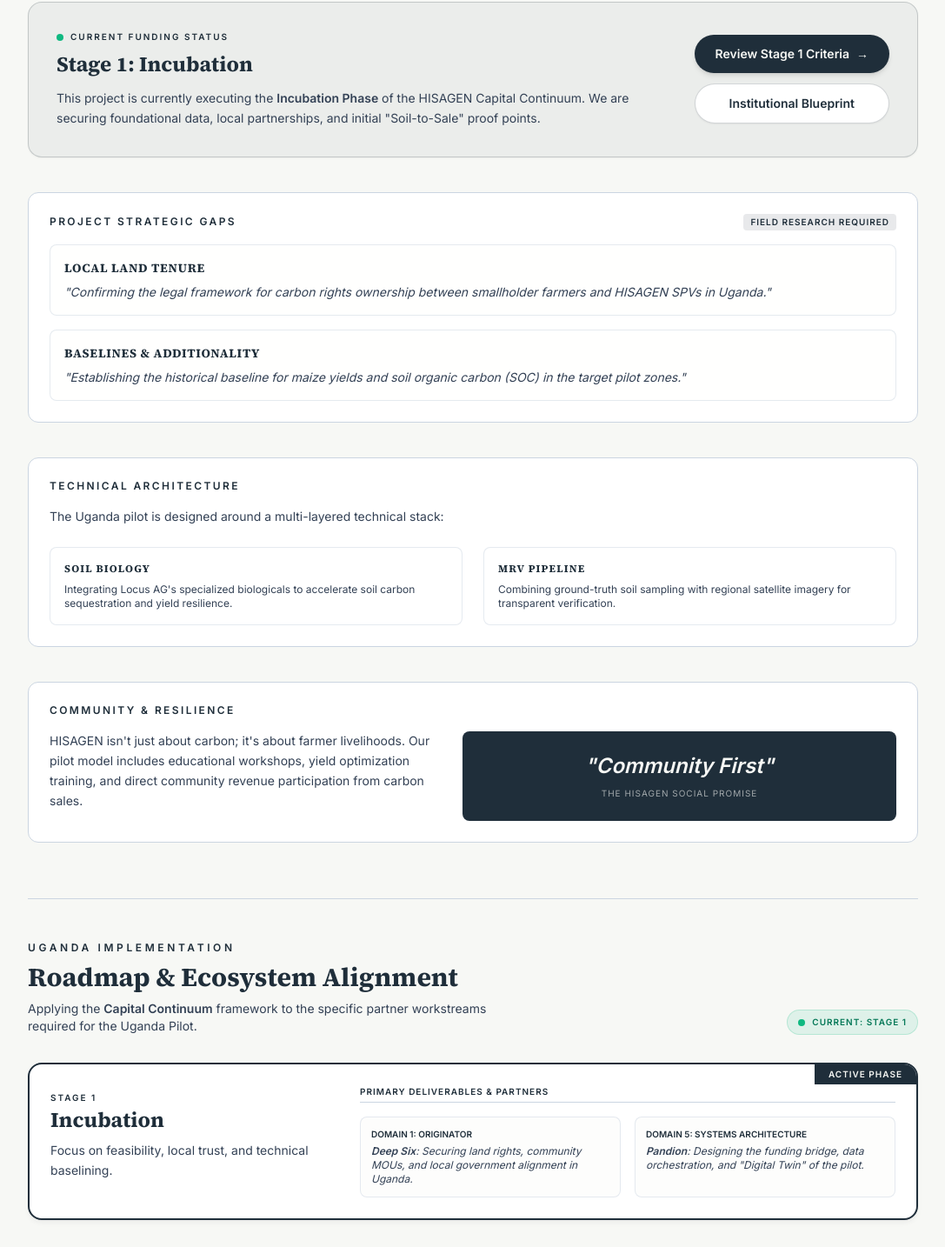
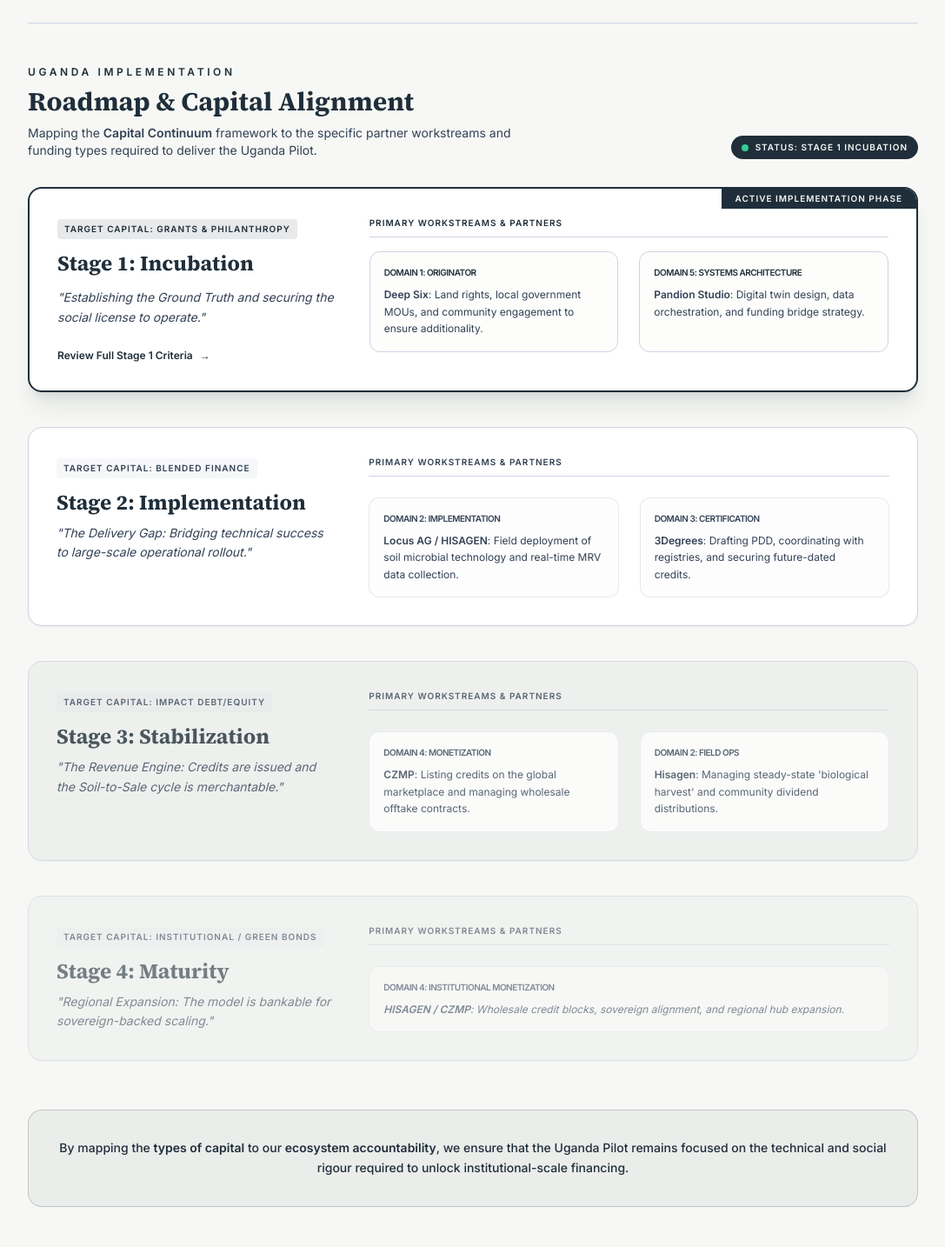
Before and after one commit to juakali100/hisagen, a Next.js app: page /project/hisagen-uganda in a window 1280 px wide. Shown: the part 567-2001 px from the top of the page at 87% size, without its empty margins (96-1183 px from the left). Built offline with nearby package versions, Linux system fonts and the light colour scheme.

Commit message:
Integrate funding status and capital types into Uganda Roadmap

```diff
--- a/src/app/project/hisagen-uganda/page.tsx
+++ b/src/app/project/hisagen-uganda/page.tsx
@@ -48,117 +48,49 @@ export default function PilotPage() {
         ))}
       </section>
 
-      <section className="mt-10 rounded-2xl border border-secondary/20 bg-secondary/5 p-8 flex flex-col md:flex-row items-center gap-8 shadow-sm">
-        <div className="flex-1">
-          <div className="flex items-center gap-2 mb-2">
-            <span className="h-2 w-2 rounded-full bg-emerald-500 animate-pulse"></span>
-            <p className="text-[10px] font-bold uppercase tracking-[0.2em] text-secondary">Current Funding Status</p>
-          </div>
-          <h2 className="text-2xl font-bold text-secondary">Stage 1: Incubation</h2>
-          <p className="mt-3 text-sm text-slate leading-relaxed">
-            This project is currently executing the <strong>Incubation Phase</strong> of the HISAGEN Capital Continuum. We are securing foundational data, local partnerships, and initial "Soil-to-Sale" proof points.
-          </p>
-        </div>
-        <div className="flex flex-col gap-3 w-full md:w-auto">
-          <a
-            href="/stage-1"
-            className="inline-flex items-center justify-center rounded-full bg-secondary px-6 py-3 text-sm font-bold text-parchment hover:bg-secondary/90 transition-all shadow-md group"
-          >
-            Review Stage 1 Criteria
-            <span className="ml-2 group-hover:translate-x-1 transition-transform">→</span>
-          </a>
-          <a
-            href="/funding-roadmap/capital-continuum"
-            className="inline-flex items-center justify-center rounded-full border border-secondary/20 bg-white px-6 py-3 text-sm font-bold text-secondary hover:bg-parchment/50 transition-all shadow-sm"
-          >
-            Institutional Blueprint
-          </a>
-        </div>
-      </section>
-
-      <section className="mt-10 rounded-xl border border-mist bg-white p-6">
-        <div className="flex items-center justify-between mb-4">
-          <p className="text-xs uppercase tracking-[0.2em] text-secondary font-bold">Project Strategic Gaps</p>
-          <span className="text-[10px] bg-secondary/10 text-secondary px-2 py-0.5 rounded uppercase tracking-widest font-bold">Field Research Required</span>
-        </div>
-        <div className="space-y-4">
-          {pilotGaps.map((gap) => (
-            <div key={gap.area} className="p-4 rounded-lg border border-mist/50 bg-parchment/10">
-              <h3 className="text-sm font-bold text-secondary uppercase tracking-wider">{gap.area}</h3>
-              <p className="text-sm text-slate mt-2 italic">"{gap.description}"</p>
-            </div>
-          ))}
-        </div>
-      </section>
-
-      <section className="mt-10 rounded-xl border border-mist bg-white p-6">
-        <p className="text-xs uppercase tracking-[0.2em] text-secondary font-bold">Technical Architecture</p>
-        <p className="mt-4 text-sm text-slate leading-relaxed">
-          The Uganda pilot is designed around a multi-layered technical stack:
-        </p>
-        <div className="mt-6 grid gap-6 md:grid-cols-2">
-          <div className="p-4 rounded-lg border border-mist/50 bg-white">
-            <h4 className="font-bold text-secondary text-xs uppercase tracking-widest mb-2">Soil Biology</h4>
-            <p className="text-xs text-slate">Integrating Locus AG's specialized biologicals to accelerate soil carbon sequestration and yield resilience.</p>
-          </div>
-          <div className="p-4 rounded-lg border border-mist/50 bg-white">
-            <h4 className="font-bold text-secondary text-xs uppercase tracking-widest mb-2">MRV Pipeline</h4>
-            <p className="text-xs text-slate">Combining ground-truth soil sampling with regional satellite imagery for transparent verification.</p>
-          </div>
-        </div>
-      </section>
-
-      <section className="mt-10 rounded-xl border border-mist bg-white p-6">
-        <p className="text-xs uppercase tracking-[0.2em] text-secondary font-bold">Community & Resilience</p>
-        <div className="mt-4 flex flex-col md:flex-row gap-6">
-          <div className="flex-1">
-            <p className="text-sm text-slate leading-relaxed">
-              HISAGEN isn't just about carbon; it's about farmer livelihoods. Our pilot model includes educational workshops, yield optimization training, and direct community revenue participation from carbon sales.
-            </p>
-          </div>
-          <div className="flex-1 rounded-lg bg-secondary p-6 text-parchment text-center flex flex-col justify-center">
-            <p className="text-2xl font-bold italic">"Community First"</p>
-            <p className="text-[10px] uppercase tracking-widest mt-2 opacity-60">The HISAGEN Social Promise</p>
-          </div>
-        </div>
-      </section>
-
       <section className="mt-16 border-t border-mist pt-12 mb-20">
         <div className="flex flex-col md:flex-row md:items-end justify-between gap-4 mb-8">
           <div>
             <p className="text-xs uppercase tracking-[0.3em] font-bold text-secondary">Uganda Implementation</p>
-            <h2 className="mt-2 text-3xl font-bold text-secondary">Roadmap & Ecosystem Alignment</h2>
+            <h2 className="mt-2 text-3xl font-bold text-secondary">Roadmap & Capital Alignment</h2>
             <p className="mt-2 text-sm text-slate max-w-xl">
-              Applying the <strong>Capital Continuum</strong> framework to the specific partner workstreams required for the Uganda Pilot.
+              Mapping the <strong>Capital Continuum</strong> framework to the specific partner workstreams and funding types required to deliver the Uganda Pilot.
             </p>
           </div>
-          <div className="flex items-center gap-2 px-3 py-1.5 bg-emerald-500/10 border border-emerald-500/20 rounded-full">
-            <span className="h-2 w-2 rounded-full bg-emerald-500 animate-pulse"></span>
-            <span className="text-[10px] font-bold text-emerald-700 uppercase tracking-widest text-nowrap">Current: Stage 1</span>
+          <div className="flex items-center gap-2 px-3 py-1.5 bg-secondary text-parchment rounded-full">
+            <span className="h-2 w-2 rounded-full bg-emerald-400 animate-pulse"></span>
+            <span className="text-[10px] font-bold uppercase tracking-widest text-nowrap">Status: Stage 1 Incubation</span>
           </div>
         </div>
 
-        <div className="grid gap-8">
+        <div className="grid gap-10">
           {/* STAGE 1 */}
-          <div className="relative overflow-hidden rounded-2xl border-2 border-secondary bg-white shadow-md shadow-secondary/5">
-            <div className="absolute top-0 right-0 bg-secondary text-parchment px-4 py-1 text-[10px] font-bold uppercase tracking-widest">Active Phase</div>
-            <div className="p-6">
-              <div className="flex flex-col md:flex-row gap-8">
+          <div className="relative overflow-hidden rounded-2xl border-2 border-secondary bg-white shadow-xl shadow-secondary/10">
+            <div className="absolute top-0 right-0 bg-secondary text-parchment px-4 py-1 text-[10px] font-bold uppercase tracking-widest">Active Implementation Phase</div>
+            <div className="p-8">
+              <div className="flex flex-col md:flex-row gap-10">
                 <div className="md:w-1/3">
-                  <span className="text-[10px] font-bold text-secondary uppercase tracking-[0.2em]">Stage 1</span>
-                  <h3 className="text-2xl font-bold text-secondary">Incubation</h3>
-                  <p className="mt-2 text-sm text-slate leading-relaxed">Focus on feasibility, local trust, and technical baselining.</p>
+                  <div className="inline-block px-2 py-1 bg-secondary/10 text-secondary text-[10px] font-bold uppercase tracking-widest rounded mb-3">Target Capital: Grants & Philanthropy</div>
+                  <h3 className="text-2xl font-bold text-secondary">Stage 1: Incubation</h3>
+                  <p className="mt-3 text-sm text-slate leading-relaxed italic">"Establishing the Ground Truth and securing the social license to operate."</p>
+                  <div className="mt-6 flex flex-col gap-3">
+                    <a href="/funding-roadmap/capital-continuum" className="text-xs font-bold text-secondary hover:underline flex items-center gap-2">
+                      Review Full Stage 1 Criteria <span>→</span>
+                    </a>
+                  </div>
                 </div>
-                <div className="flex-1 space-y-4">
-                  <p className="text-[10px] font-bold text-secondary uppercase tracking-widest border-b border-mist pb-1">Primary Deliverables & Partners</p>
-                  <div className="grid grid-cols-1 md:grid-cols-2 gap-4">
-                    <div className="p-3 bg-parchment/30 rounded-lg border border-mist/50">
-                      <p className="text-[10px] font-bold text-secondary uppercase">Domain 1: Originator</p>
-                      <p className="text-xs text-slate mt-1 italic"><strong>Deep Six</strong>: Securing land rights, community MOUs, and local government alignment in Uganda.</p>
-                    </div>
-                    <div className="p-3 bg-parchment/30 rounded-lg border border-mist/50">
-                      <p className="text-[10px] font-bold text-secondary uppercase">Domain 5: Systems Architecture</p>
-                      <p className="text-xs text-slate mt-1 italic"><strong>Pandion</strong>: Designing the funding bridge, data orchestration, and "Digital Twin" of the pilot.</p>
+                <div className="flex-1 space-y-6">
+                  <div>
+                    <p className="text-[10px] font-bold text-secondary uppercase tracking-widest mb-4 border-b border-mist pb-2">Primary Workstreams & Partners</p>
+                    <div className="grid grid-cols-1 md:grid-cols-2 gap-6">
+                      <div className="p-4 bg-parchment/30 rounded-xl border border-mist">
+                        <p className="text-[10px] font-bold text-secondary uppercase tracking-tighter">Domain 1: Originator</p>
+                        <p className="text-xs text-slate mt-2 leading-relaxed"><strong>Deep Six</strong>: Land rights, local government MOUs, and community engagement to ensure additionality.</p>
+                      </div>
+                      <div className="p-4 bg-parchment/30 rounded-xl border border-mist">
+                        <p className="text-[10px] font-bold text-secondary uppercase tracking-tighter">Domain 5: Systems Architecture</p>
+                        <p className="text-xs text-slate mt-2 leading-relaxed"><strong>Pandion Studio</strong>: Digital twin design, data orchestration, and funding bridge strategy.</p>
+                      </div>
                     </div>
                   </div>
                 </div>
@@ -167,23 +99,23 @@ export default function PilotPage() {
           </div>
 
           {/* STAGE 2 */}
-          <div className="rounded-2xl border border-mist bg-white shadow-sm p-6 transition-all hover:border-secondary/20">
-            <div className="flex flex-col md:flex-row gap-8">
+          <div className="rounded-2xl border border-mist bg-white shadow-sm p-8 transition-all hover:border-secondary/20">
+            <div className="flex flex-col md:flex-row gap-10">
               <div className="md:w-1/3">
-                <span className="text-[10px] font-bold text-slate uppercase tracking-[0.2em]">Stage 2</span>
-                <h3 className="text-2xl font-bold text-secondary">Implementation</h3>
-                <p className="mt-2 text-sm text-slate leading-relaxed">Scaling from 500 farmers to full district coverage with biological tech.</p>
+                <div className="inline-block px-2 py-1 bg-mist/20 text-slate text-[10px] font-bold uppercase tracking-widest rounded mb-3">Target Capital: Blended Finance</div>
+                <h3 className="text-2xl font-bold text-secondary">Stage 2: Implementation</h3>
+                <p className="mt-2 text-sm text-slate leading-relaxed italic">"The Delivery Gap: Bridging technical success to large-scale operational rollout."</p>
               </div>
-              <div className="flex-1 space-y-4">
-                <p className="text-[10px] font-bold text-slate uppercase tracking-widest border-b border-mist pb-1">Primary Deliverables & Partners</p>
-                <div className="grid grid-cols-1 md:grid-cols-2 gap-4">
-                  <div className="p-3 bg-mist/5 rounded-lg border border-mist/50">
-                    <p className="text-[10px] font-bold text-slate uppercase">Domain 2: Implementation</p>
-                    <p className="text-xs text-slate mt-1 italic"><strong>Locus AG / HISAGEN</strong>: Field deployment of soil microbial technology and real-time MRV data collection.</p>
+              <div className="flex-1 space-y-6">
+                <p className="text-[10px] font-bold text-slate uppercase tracking-widest mb-2 border-b border-mist pb-2">Primary Workstreams & Partners</p>
+                <div className="grid grid-cols-1 md:grid-cols-2 gap-6">
+                  <div className="p-4 bg-mist/5 rounded-xl border border-mist/50">
+                    <p className="text-[10px] font-bold text-slate uppercase tracking-tighter">Domain 2: Implementation</p>
+                    <p className="text-xs text-slate mt-2 leading-relaxed"><strong>Locus AG / HISAGEN</strong>: Field deployment of soil microbial technology and real-time MRV data collection.</p>
                   </div>
-                  <div className="p-3 bg-mist/5 rounded-lg border border-mist/50">
-                    <p className="text-[10px] font-bold text-slate uppercase">Domain 3: Certification</p>
-                    <p className="text-xs text-slate mt-1 italic"><strong>3Degrees</strong>: Drafting the Project Design Document (PDD) and coordinating with global registries (Verra/Gold Standard).</p>
+                  <div className="p-4 bg-mist/5 rounded-xl border border-mist/50">
+                    <p className="text-[10px] font-bold text-slate uppercase tracking-tighter">Domain 3: Certification</p>
+                    <p className="text-xs text-slate mt-2 leading-relaxed"><strong>3Degrees</strong>: Drafting PDD, coordinating with registries, and securing future-dated credits.</p>
                   </div>
                 </div>
               </div>
@@ -191,23 +123,23 @@ export default function PilotPage() {
           </div>
 
           {/* STAGE 3 */}
-          <div className="rounded-2xl border border-mist bg-slate/5 shadow-sm p-6 opacity-80">
-            <div className="flex flex-col md:flex-row gap-8">
+          <div className="rounded-2xl border border-mist bg-slate/5 shadow-sm p-8 opacity-80">
+            <div className="flex flex-col md:flex-row gap-10">
               <div className="md:w-1/3">
-                <span className="text-[10px] font-bold text-slate uppercase tracking-[0.2em]">Stage 3</span>
-                <h3 className="text-2xl font-bold text-secondary">Stabilization</h3>
-                <p className="mt-2 text-sm text-slate leading-relaxed">Credits are issued and the "Soil-to-Sale" revenue engine is operational.</p>
+                <div className="inline-block px-2 py-1 bg-mist/20 text-slate text-[10px] font-bold uppercase tracking-widest rounded mb-3">Target Capital: Impact Debt/Equity</div>
+                <h3 className="text-2xl font-bold text-secondary">Stage 3: Stabilization</h3>
+                <p className="mt-2 text-sm text-slate leading-relaxed italic">"The Revenue Engine: Credits are issued and the Soil-to-Sale cycle is merchantable."</p>
               </div>
-              <div className="flex-1 space-y-4">
-                <p className="text-[10px] font-bold text-slate uppercase tracking-widest border-b border-mist pb-1">Primary Deliverables & Partners</p>
-                <div className="grid grid-cols-1 md:grid-cols-2 gap-4">
-                  <div className="p-3 bg-white/80 rounded-lg border border-mist/50">
-                    <p className="text-[10px] font-bold text-slate uppercase">Domain 4: Monetization</p>
-                    <p className="text-xs text-slate mt-1 italic"><strong>CZMP</strong>: Listing credits on the global marketplace and managing wholesale offtake contracts.</p>
+              <div className="flex-1 space-y-6">
+                <p className="text-[10px] font-bold text-slate uppercase tracking-widest mb-2 border-b border-mist pb-2">Primary Workstreams & Partners</p>
+                <div className="grid grid-cols-1 md:grid-cols-2 gap-6">
+                  <div className="p-4 bg-white/80 rounded-xl border border-mist/50">
+                    <p className="text-[10px] font-bold text-slate uppercase tracking-tighter">Domain 4: Monetization</p>
+                    <p className="text-xs text-slate mt-2 leading-relaxed"><strong>CZMP</strong>: Listing credits on the global marketplace and managing wholesale offtake contracts.</p>
                   </div>
-                  <div className="p-3 bg-white/80 rounded-lg border border-mist/50">
-                    <p className="text-[10px] font-bold text-slate uppercase">Domain 2: Field Ops (Steady State)</p>
-                    <p className="text-xs text-slate mt-1 italic"><strong>Hisagen</strong>: Managing the ongoing "biological harvest" and ensuring community dividend payouts.</p>
+                  <div className="p-4 bg-white/80 rounded-xl border border-mist/50">
+                    <p className="text-[10px] font-bold text-slate uppercase tracking-tighter">Domain 2: Field Ops</p>
+                    <p className="text-xs text-slate mt-2 leading-relaxed"><strong>Hisagen</strong>: Managing steady-state 'biological harvest' and community dividend distributions.</p>
                   </div>
                 </div>
               </div>
@@ -215,27 +147,27 @@ export default function PilotPage() {
           </div>
 
           {/* STAGE 4 */}
-          <div className="rounded-2xl border border-mist bg-slate/5 shadow-sm p-6 opacity-60">
-            <div className="flex flex-col md:flex-row gap-8">
+          <div className="rounded-2xl border border-mist bg-slate/5 shadow-sm p-8 opacity-60">
+            <div className="flex flex-col md:flex-row gap-10">
               <div className="md:w-1/3">
-                <span className="text-[10px] font-bold text-slate uppercase tracking-[0.2em]">Stage 4</span>
-                <h3 className="text-2xl font-bold text-secondary">Maturity</h3>
-                <p className="mt-2 text-sm text-slate leading-relaxed">Institutional exit or sovereign-backed scaling across East Africa.</p>
+                <div className="inline-block px-2 py-1 bg-mist/20 text-slate text-[10px] font-bold uppercase tracking-widest rounded mb-3">Target Capital: Institutional / Green Bonds</div>
+                <h3 className="text-2xl font-bold text-secondary">Stage 4: Maturity</h3>
+                <p className="mt-2 text-sm text-slate leading-relaxed italic">"Regional Expansion: The model is bankable for sovereign-backed scaling."</p>
               </div>
-              <div className="flex-1 space-y-4">
-                <p className="text-[10px] font-bold text-slate uppercase tracking-widest border-b border-mist pb-1">Primary Deliverables & Partners</p>
-                <div className="p-3 bg-white/50 rounded-lg border border-mist/50">
-                  <p className="text-[10px] font-bold text-slate uppercase">Domain 4: Institutional Monetization</p>
-                  <p className="text-xs text-slate mt-1 italic"><strong>HISAGEN / CZMP</strong>: Packaging pilot performance data for Green Bond issuance or sovereign portfolio inclusion.</p>
+              <div className="flex-1 space-y-6">
+                <p className="text-[10px] font-bold text-slate uppercase tracking-widest mb-2 border-b border-mist pb-2">Primary Workstreams & Partners</p>
+                <div className="p-4 bg-white/50 rounded-xl border border-mist/50">
+                  <p className="text-[10px] font-bold text-slate uppercase tracking-tighter">Domain 4: Institutional Monetization</p>
+                  <p className="text-xs text-slate mt-2 leading-relaxed italic"><strong>HISAGEN / CZMP</strong>: Wholesale credit blocks, sovereign alignment, and regional hub expansion.</p>
                 </div>
               </div>
             </div>
           </div>
         </div>
 
-        <div className="mt-12 p-6 rounded-xl border border-secondary/20 bg-secondary/5 text-center">
-          <p className="text-sm text-secondary font-medium">
-            Accountability within each domain ensures the <strong>Uganda Pilot</strong> transforms from a grant-funded incubation into a bankable institutional asset.
+        <div className="mt-14 p-8 rounded-2xl border border-secondary/20 bg-secondary/5 text-center">
+          <p className="text-sm text-secondary font-medium leading-relaxed">
+            By mapping the <strong>types of capital</strong> to our <strong>ecosystem accountability</strong>, we ensure that the Uganda Pilot remains focused on the technical and social rigour required to unlock institutional-scale financing.
           </p>
         </div>
       </section>
```
